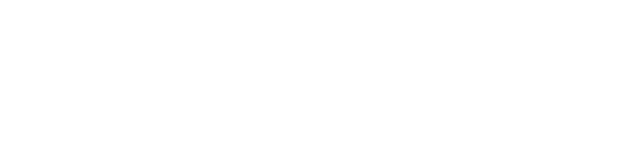
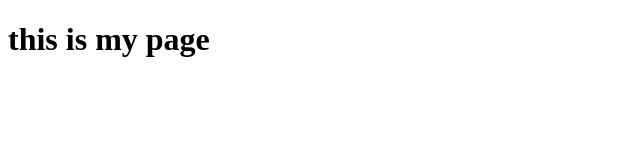
Before and after one commit to ashimalik123/007, a plain HTML site: page index.html in a window 1280 px wide. Shown: the whole page, without its empty margins (0-640 px from the left). Drawn offline with Linux system fonts and the light colour scheme.

Commit message:
Update index.html

```diff
--- a/index.html
+++ b/index.html
@@ -6,6 +6,6 @@
     <title>Title</title>
 </head>
 <body>
-    <h1></h1>
+    <h1> this is my page</h1>
 </body>
 </html>
```
